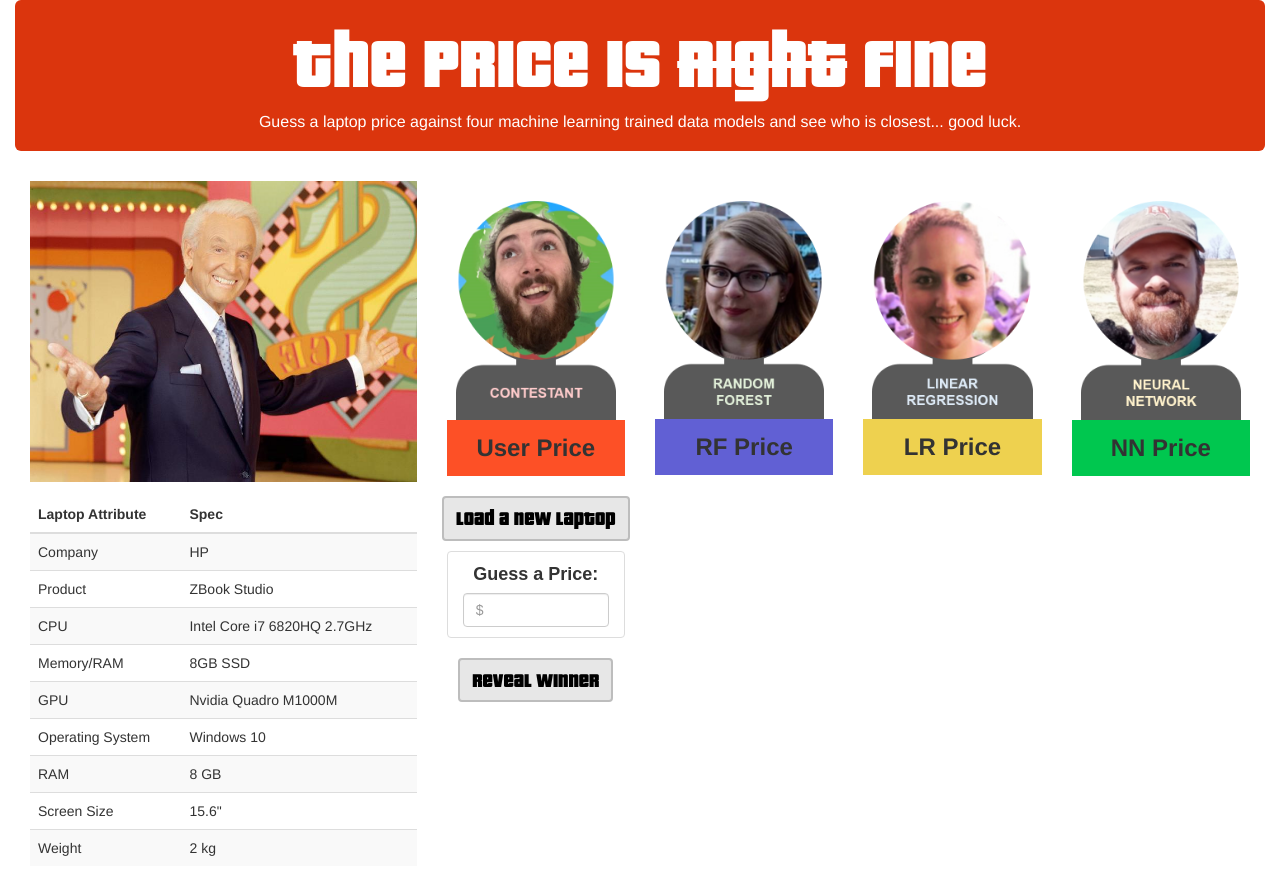
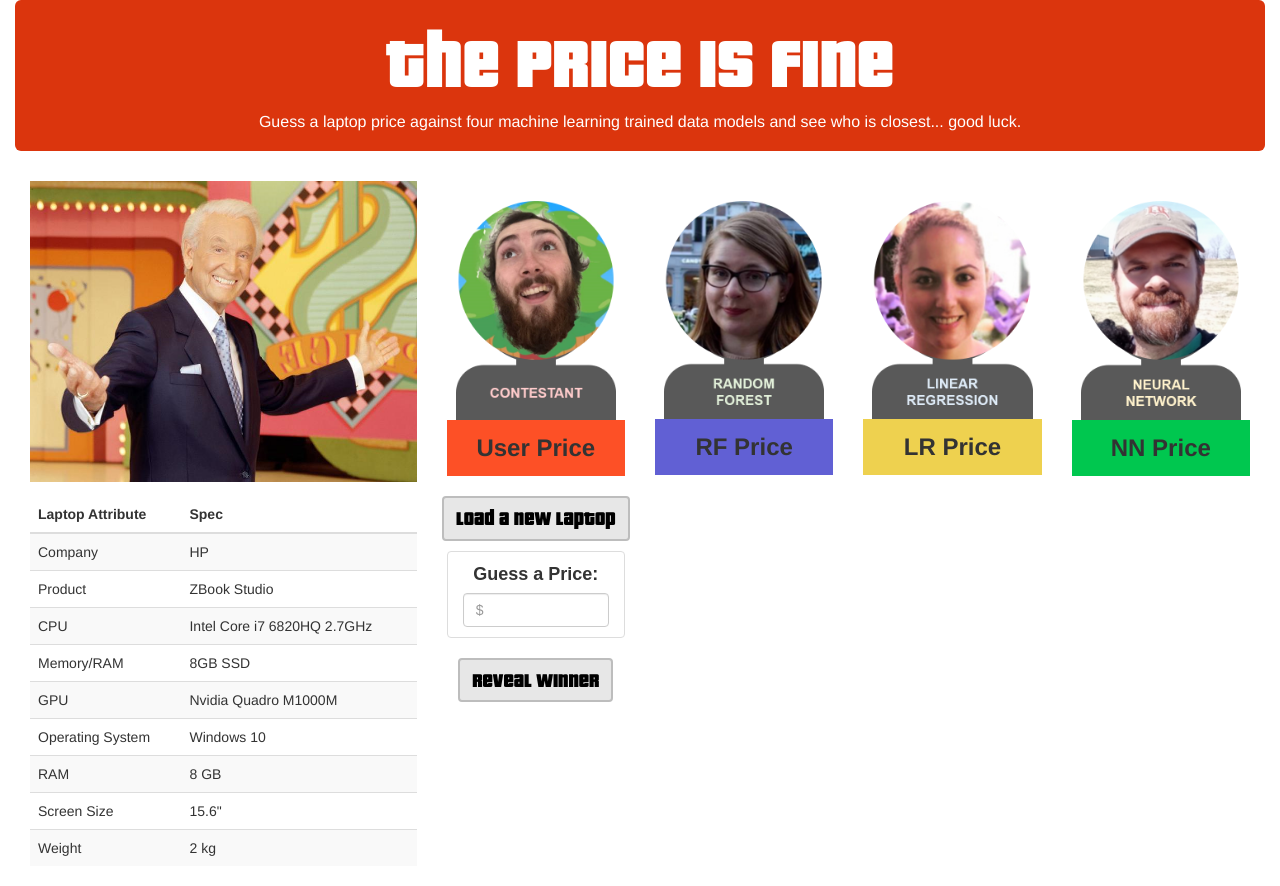
Before and after one commit to nu-datacamp/Laptop_Prices, a plain HTML site: page templates/index.html in a window 1280 px wide. Drawn offline with nearby package versions, Linux system fonts and the light colour scheme.

Commit message:
header change

```diff
--- a/templates/index.html
+++ b/templates/index.html
@@ -18,7 +18,7 @@
 
 <div class="container-fluid">
   <div class="jumbotron jumbotron-fluid" >
-    <h1 style="text-align:center;font-family:'pricedownblack';font-size:72px"><strong>The Price is <s>Right</s> Fine</strong></h1>
+    <h1 style="text-align:center;font-family:'pricedownblack';font-size:72px"><strong>The Price is Fine</strong></h1>
     <p style="text-align:center;font-size:16px">Guess a laptop price against four machine learning trained data models and see who is closest... good luck.</p>
 </div>
 
```
